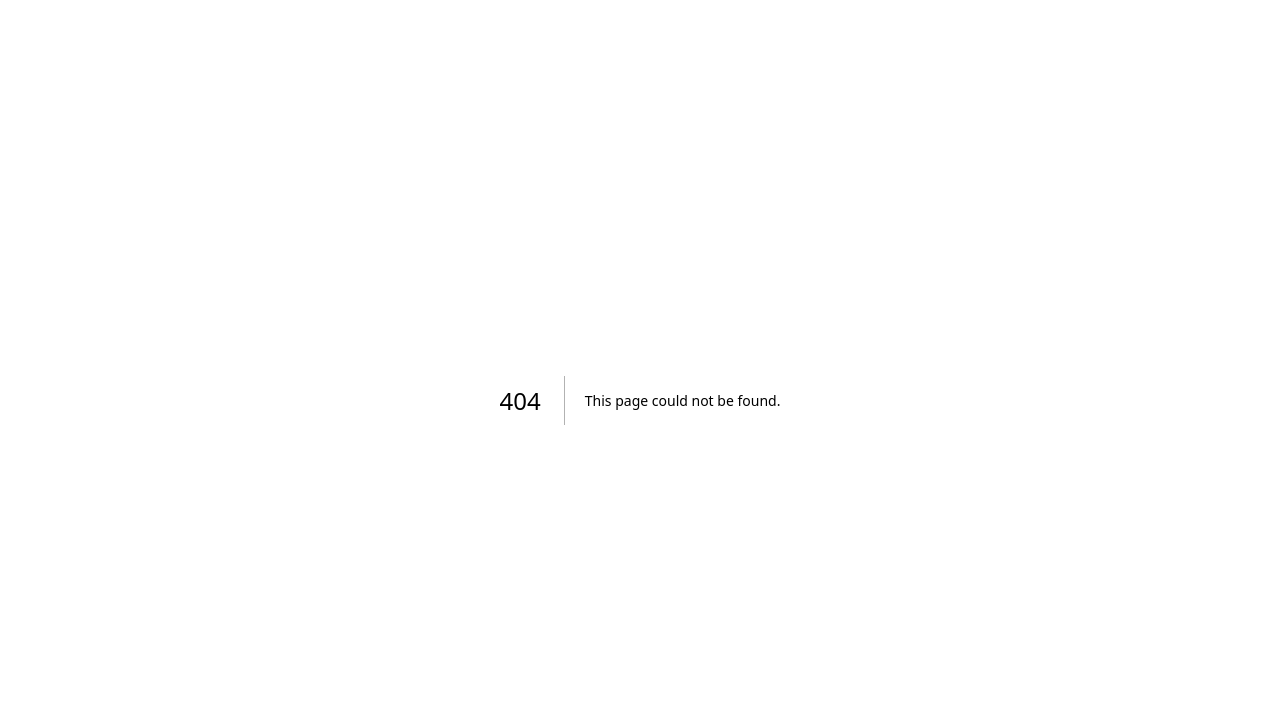
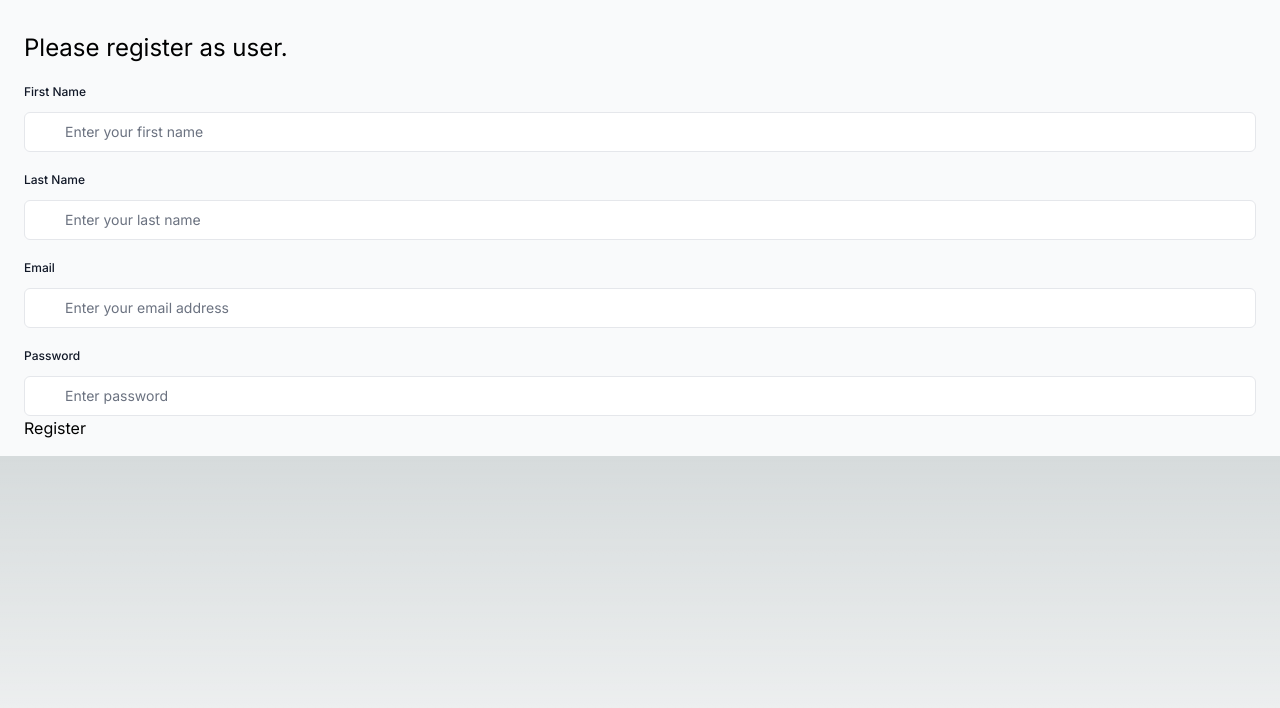
Before and after one commit to Luwat/employee-management-system, a Next.js app: page /register in a window 1280 px wide. Before the commit this address had no page. Shown: the top 708 px of the page. Built offline with nearby package versions, Linux system fonts and the light colour scheme.

Commit message:
Create register page

```diff
--- a/app/page.tsx
+++ b/app/page.tsx
@@ -5,8 +5,8 @@ export default function Home() {
   return (
     <main className="flex min-h-screen flex-col items-center justify-between p-24">
       <h1>Welcome home man.</h1>
-      <SignIn />
-      <Link href={'api/auth/login'}><button className="bg-neutral-700 text-neutral-100 py-2 px-4 rounded">Sign in</button></Link>
+      <Link href={'/login'}><button className="bg-neutral-700 text-neutral-100 py-2 px-4 rounded">Sign in</button></Link>
+      <Link href={'/register'}><button className="bg-neutral-700 text-neutral-100 py-2 px-4 rounded">Register</button></Link>
     </main>
   );
 }
--- /dev/null
+++ b/app/register/page.tsx
@@ -0,0 +1,10 @@
+import Register from '@/components/sign-up'
+import React from 'react'
+
+const RegisterPage = () => {
+  return (
+   <Register />
+  )
+}
+
+export default RegisterPage
--- a/components/sign-up.tsx
+++ b/components/sign-up.tsx
@@ -0,0 +1,90 @@
+import { registerUser } from "@/lib/action";
+
+export default function Register() {
+  return (
+    <form action={registerUser} className="space-y-3">
+      <div
+        className="flex-1 rounded-
+        lg bg-gray-50 px-6 pb-4 pt-8"
+      >
+        <h1 className={` mb-3 text-2xl`}>Please register as user.</h1>
+        <div className="w-full">
+          <div>
+            <label
+              className="mb-3 mt-5 block text-xs font-medium text-gray-900"
+              htmlFor="firstName"
+            >
+              First Name
+            </label>
+            <div className="relative">
+              <input
+                className="peer block w-full rounded-md border border-gray-200 py-[9px] pl-10 text-sm outline-2 placeholder:text-gray-500"
+                id="firstName"
+                type="text"
+                name="firstName"
+                placeholder="Enter your first name"
+                required
+              />
+            </div>
+          </div>
+          <div>
+            <label
+              className="mb-3 mt-5 block text-xs font-medium text-gray-900"
+              htmlFor="lastName"
+            >
+              Last Name
+            </label>
+            <div className="relative">
+              <input
+                className="peer block w-full rounded-md border border-gray-200 py-[9px] pl-10 text-sm outline-2 placeholder:text-gray-500"
+                id="lastName"
+                type="text"
+                name="lastName"
+                placeholder="Enter your last name"
+                required
+              />
+            </div>
+          </div>
+          <div>
+            <label
+              className="mb-3 mt-5 block text-xs font-medium text-gray-900"
+              htmlFor="email"
+            >
+              Email
+            </label>
+            <div className="relative">
+              <input
+                className="peer block w-full rounded-md border border-gray-200 py-[9px] pl-10 text-sm outline-2 placeholder:text-gray-500"
+                id="email"
+                type="email"
+                name="email"
+                placeholder="Enter your email address"
+                required
+              />
+            </div>
+          </div>
+          <div className="mt-4">
+            <label
+              className="mb-3 mt-5 block text-xs font-medium text-gray-900"
+              htmlFor="password"
+            >
+              Password
+            </label>
+            <div className="relative">
+              <input
+                className="peer block w-full rounded-md border border-gray-200 py-[9px] pl-10 text-sm outline-2 placeholder:text-gray-500"
+                id="password"
+                type="password"
+                name="password"
+                placeholder="Enter password"
+                required
+                minLength={6}
+              />
+            </div>
+          </div>
+        </div>
+        <button type="submit">Register</button>
+      </div>
+    </form>
+  );
+}
```
